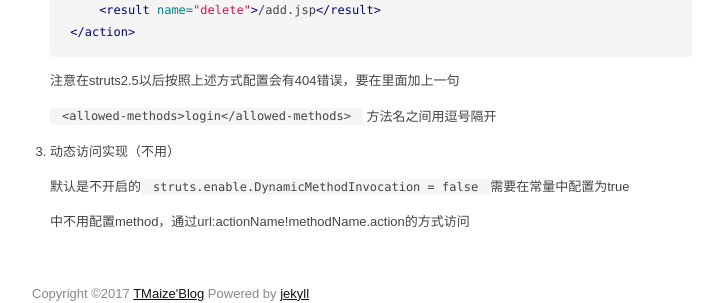
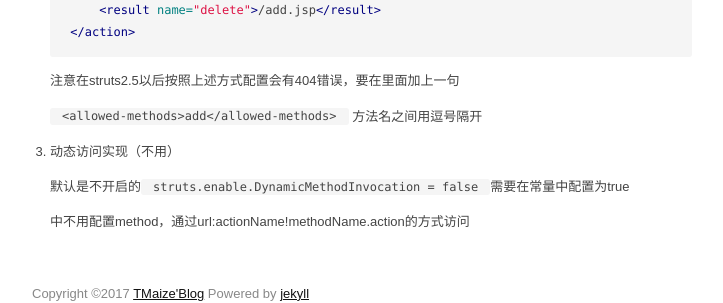
Before and after one commit to TMaize/tmaize-blog, a Jekyll site: the page built from _posts/2017-03-21-struts2学习笔记02-配置文件-action.md, in a window 1280 px wide. Shown: the part 2740-3043 px from the top of the page, without its empty margins (278-1001 px from the left). Built offline with Jekyll 4.4.1, drawn with Linux system fonts in a browser that asks for light colours.

Commit message:
修改样式，修改文章

````diff
--- a/_posts/2017-03-21-struts2学习笔记02-配置文件-action.md
+++ b/_posts/2017-03-21-struts2学习笔记02-配置文件-action.md
@@ -126,7 +126,7 @@
     ```
     注意在struts2.5以后按照上述方式配置会有404错误，要在<action>里面加上一句
 
-    `<allowed-methods>login</allowed-methods>` 方法名之间用逗号隔开
+    `<allowed-methods>add</allowed-methods>` 方法名之间用逗号隔开
 
 3. 动态访问实现（不用）
 
--- a/static/css/mypost.css
+++ b/static/css/mypost.css
@@ -68,6 +68,7 @@
 	background-color: #f5f5f5;
     padding: .1em 1em;
     border-radius: 3px;
+	word-break: break-all;
 }
 
 #mypost .main pre{
````
Also changed, not shown: _posts/2016-05-15-java-注解-Annotation-学习.md (renamed from _posts/2017-03-14-java-注解-Annotation-学习.md), _posts/2016-06-11-java设计模式-单例模式.md (renamed from _posts/2017-03-11-java设计模式-单例模式.md).
